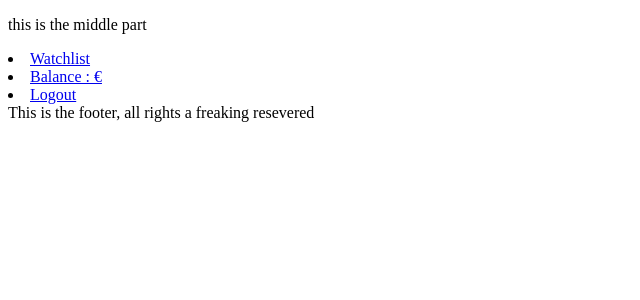
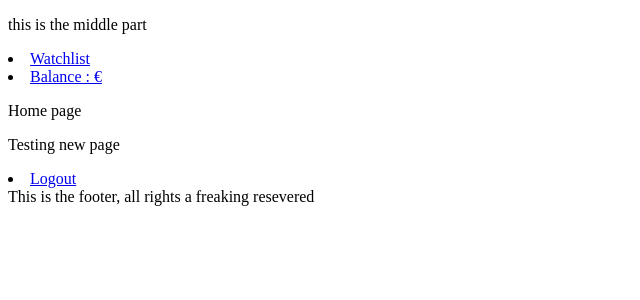
Before and after one commit to robert-rakoczy/SDA-auction, a Django app: page / in a window 1280 px wide. Shown: the part 34-334 px from the top of the page, without its empty margins (0-640 px from the left). Run offline with Django 3.2, Linux system fonts and the light colour scheme.

Commit message:
Adding some text to home.html please check it

```diff
--- a/auction/Templates/home.html
+++ b/auction/Templates/home.html
@@ -12,6 +12,8 @@
     <li class="nav-item open-modal">
         <a class="nav-link" href="/website/balance/">Balance : €{{ balance }}</a>
     </li>
+    <p>Home page</p>
+    <p>Testing new page</p>
     <li class="nav-item">
         <a class="nav-link" href="/website/logout/">Logout</a>
     </li>
```
Also changed, not shown: 1 other file.
